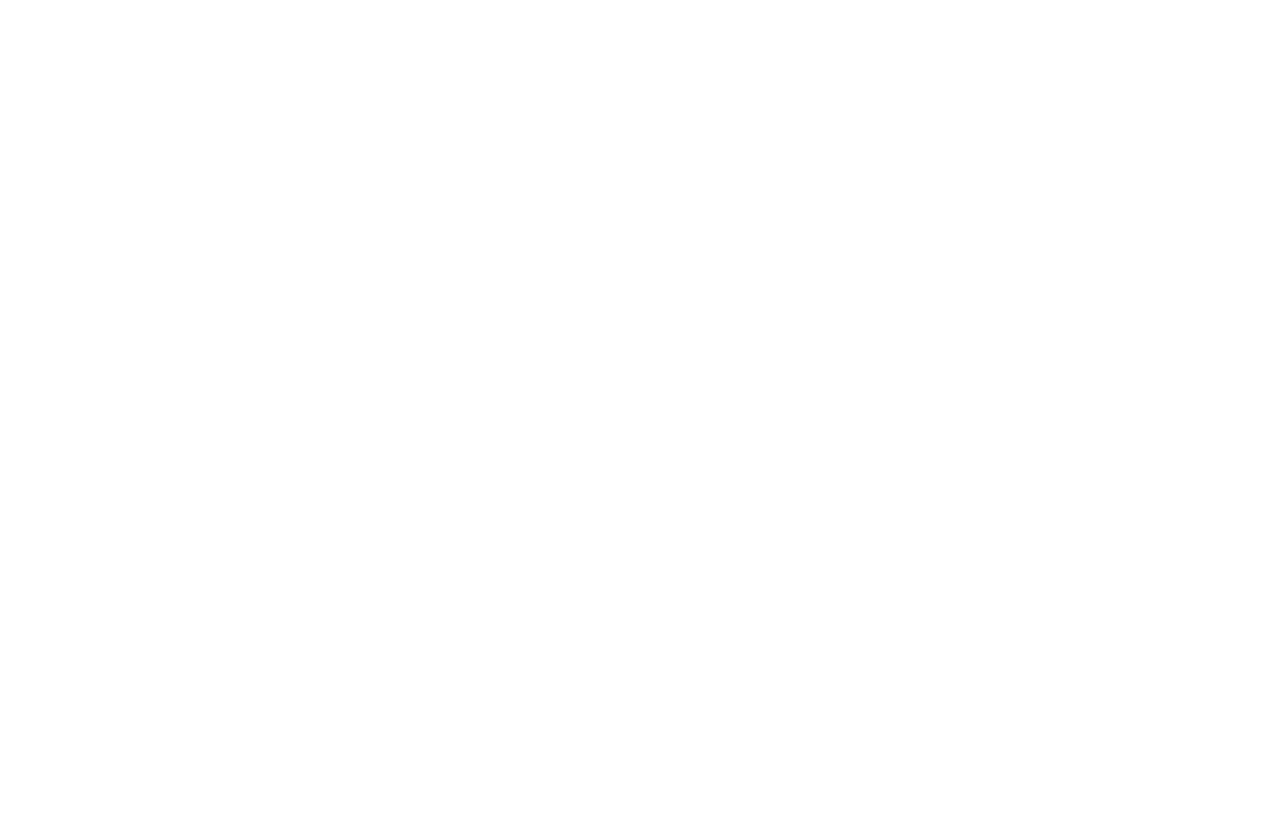
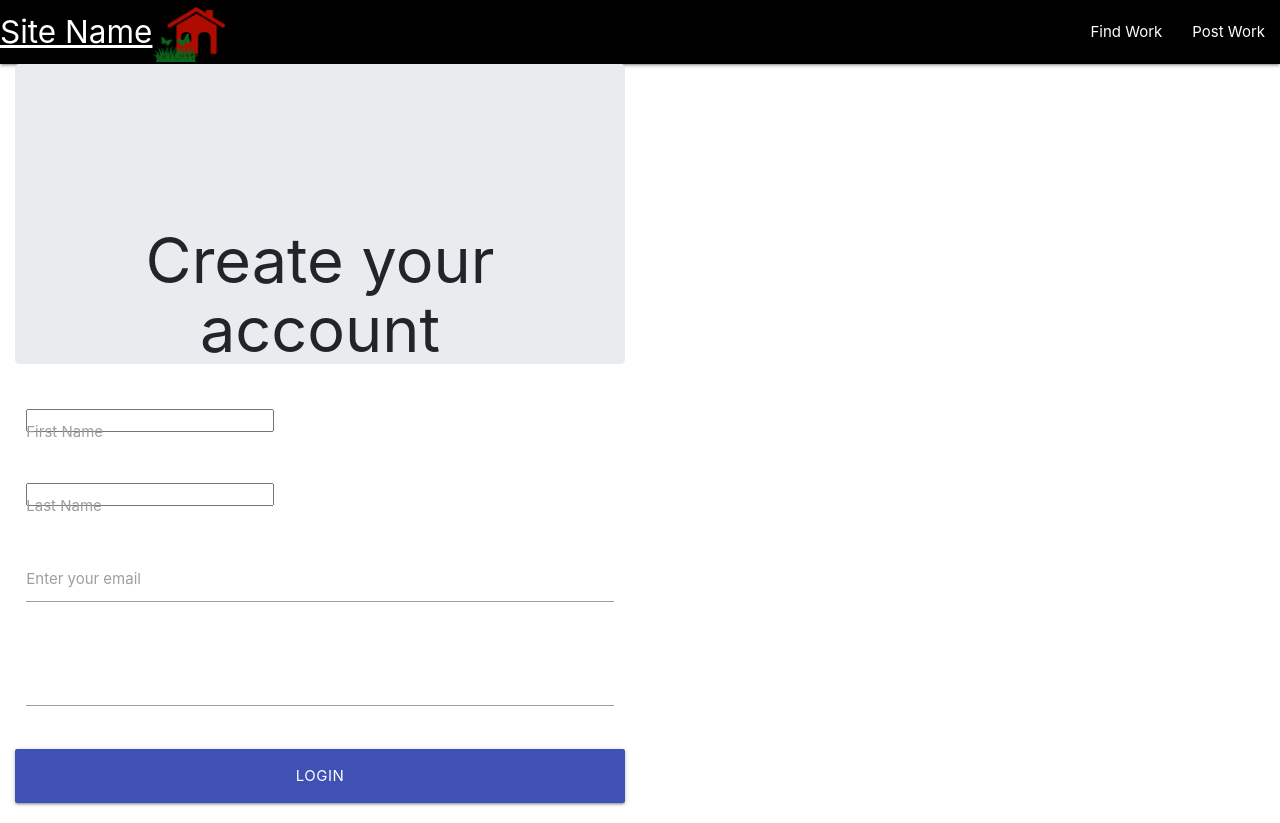
Before and after one commit to MJoles/Project3, a React (Create React App) app in the folder client/: page /signup in a window 1280 px wide. Before the commit the page ends 800 px from the top, so only its background shows below. Built offline with nearby package versions, Linux system fonts and the light colour scheme.

Commit message:
sign in page

```diff
--- a/client/src/App.js
+++ b/client/src/App.js
@@ -1,6 +1,7 @@
 import React from "react";
 import { BrowserRouter as Router, Route, Switch } from "react-router-dom";
 import Home from "./pages/Home"
+import Signup from "./pages/Signup"
 // import Search from "./components"
 import Nav from "./components/Nav/Nav"
 
@@ -11,6 +12,7 @@
     <div>
       <Switch>
         <Route exact path="/" component={Home} />
+        <Route exact path="/signup" component={Signup} />
         {/* <Route exact path="/newjob" component={} /> */}
         {/* <Route exact path="/search" component={Search} /> */}
         {/* <Route component={NoMatch} /> */}
--- a/client/src/pages/Home.js
+++ b/client/src/pages/Home.js
@@ -42,15 +42,12 @@
                     </form>
                   </div>
                 </div>
-                        <a href="#!">Create account</a>
+                        <a href="/signup">Create account</a>
               </center>
 
                           <div className="section"></div>
                           <div className="section"></div>
-
-
           </Col>
-
       </div>
     );
   }
--- /dev/null
+++ b/client/src/pages/Signup.js
@@ -0,0 +1,53 @@
+import React, { Component } from "react";
+import Jumbotron from "../components/Jumbotron";
+import { Col, Row} from "../components/Grid";
+import Nav from "../components/Nav";
+
+class Signup extends Component {
+
+  render() {
+    return (
+     <div>
+       <Nav />
+          <Col size="md-6">
+            <Jumbotron>
+              <h1>Create your account</h1>
+            </Jumbotron>
+            <form>
+              <div className='row'>
+                  <div className='input-field col s12'>
+                      <input className='validate' type='first_name' name='first_name' id='first_name' />
+                      <label for='first_name'>First Name</label>
+                    </div>
+              </div>
+              <div className='row'>
+                <div className='input-field col s12'>
+                  <input className='validate' type='last_name' name='last_name' id='last_name' />
+                  <label for='last_name'>Last Name</label>
+                </div>
+              </div>
+              <div className='row'>
+                  <div className='input-field col s12'>
+                      <input className='validate' type='email' name='email' id='email' />
+                      <label for='email'>Enter your email</label>
+                    </div>
+              </div>
+              <div className='row'>
+                  <div className='input-field col s12'>
+                      <input className='validate' type='password' name='password' id='password' />
+                      <label for='password'></label>
+                    </div>
+              </div>
+              <div className='row'>
+                <button type='submit' name='btn_login' className='col s12 btn btn-large waves-effect indigo'>Login</button>
+              </div>
+            </form>
+          </Col>
+
+
+      </div>
+    );
+  }
+}
+
+export default Signup;
```
Also changed, not shown: client/src/pages/Hello.js (deleted, +0 -44 lines).
